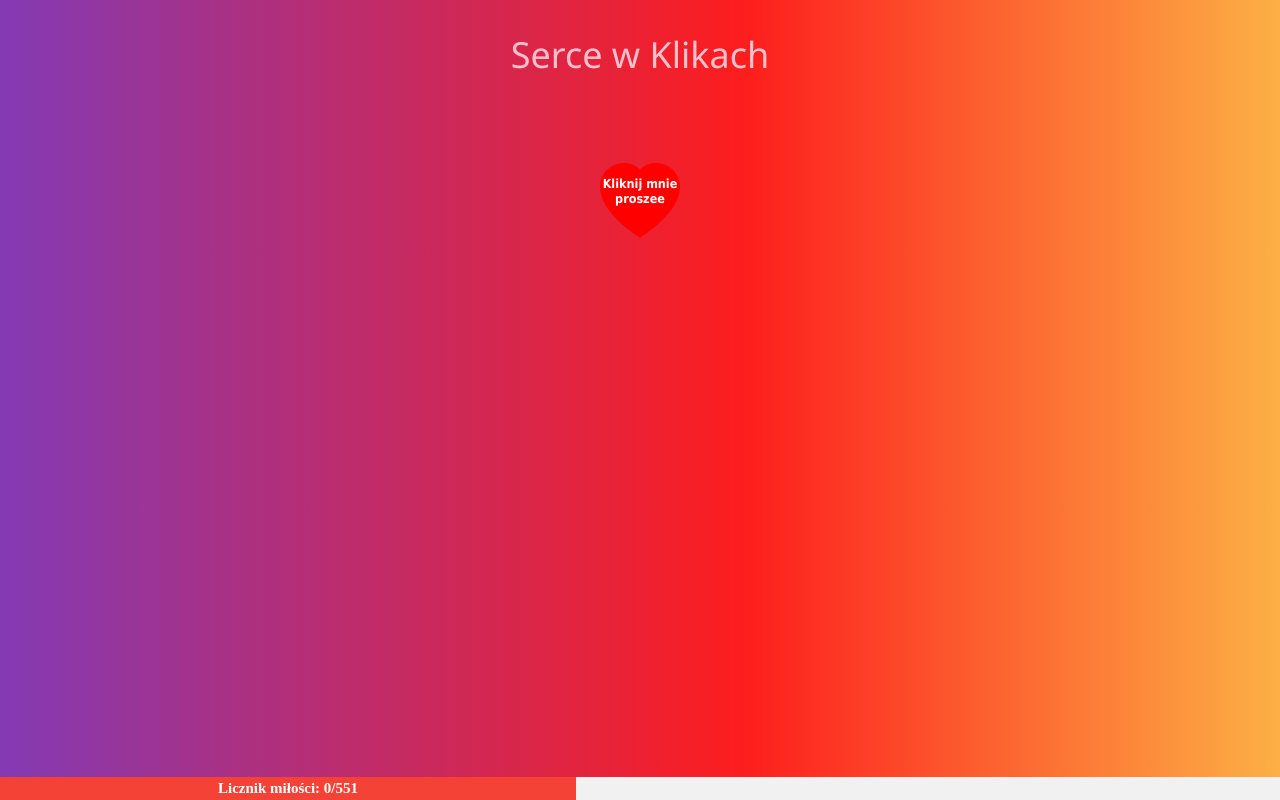
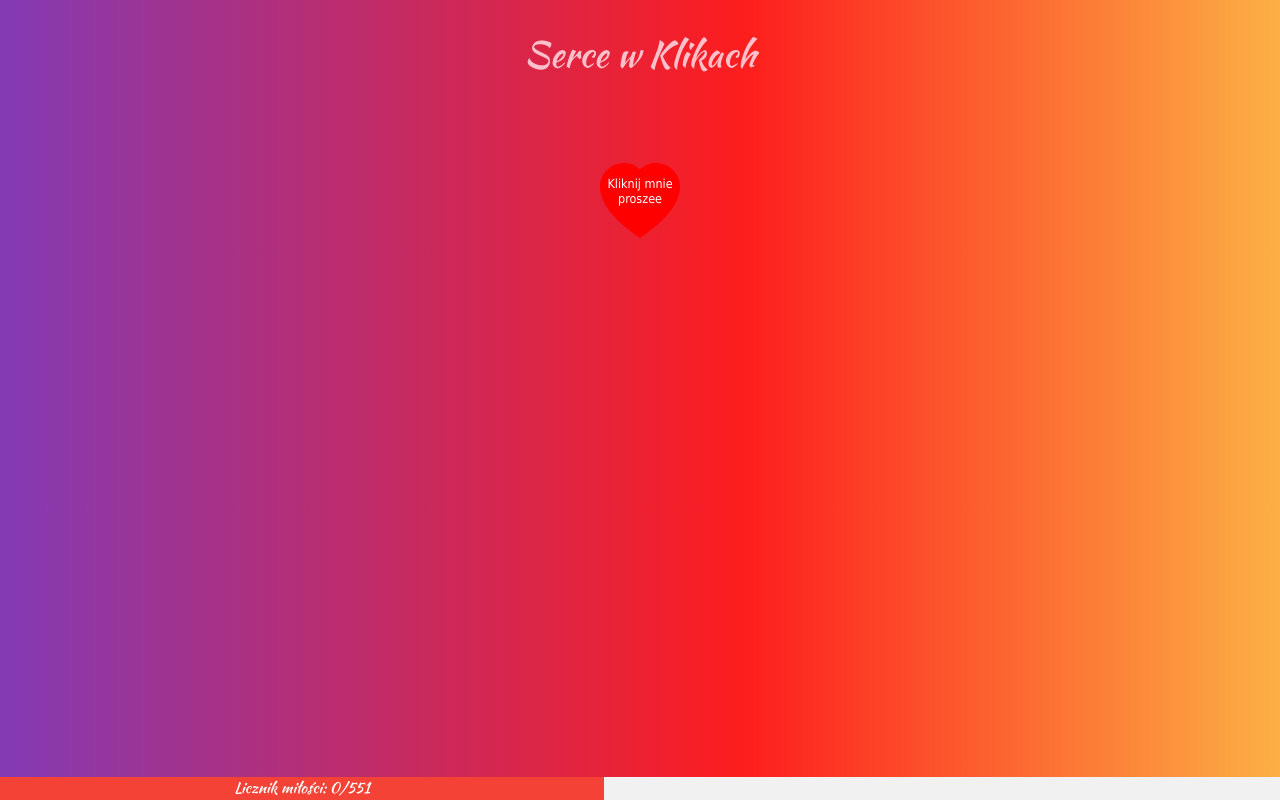
Before and after one commit to eufrat987/my-love, a plain HTML site: page index.html in a window 1280 px wide. Drawn offline with nearby package versions, Linux system fonts and the light colour scheme.

Commit message:
Fix fond and bar width and animate

```diff
--- a/index.html
+++ b/index.html
@@ -31,34 +31,52 @@
         html, body {margin: 0; height: 100%; overflow: hidden}
 
 
-        .t {
+        .reward {
             visibility: hidden;
             font-family: 'Dancing Script', cursive;
         }
 
-        div {
-            font-family: 'SourceSerifProRegular';
-            font-weight: bolder;
-            font-style: normal;
-            color: darkmagenta;
-        }
+        /* div {
+        font-family: 'SourceSerifProRegular';
+        font-weight: bolder;
+        font-style: normal;
+        color: darkmagenta;
+        } */
 
         #progress-bar {
-            font-family: 'SourceSerifProRegular';
-            font-weight: bolder;
+            font-family: 'Kaushan Script';
+            font-weight: normal;
             font-style: normal;
 
 
             color: darkmagenta;
         }
 
+
+        #progress-bar-parent {
+            visibility: hidden;
+            transition: 2s;
+            transition-delay: 2s;
+        }
+
         .my-title {
-            font-family: 'Kaushan Script', cursive;
+            font-family: 'Kaushan Script';
             font-weight: normal;
             font-style: normal;
             color: pink;
         }
 
+        #my-title-id {
+            visibility: hidden;
+            transition: visibility 2s;
+            transition-delay: 2s;
+        }
+
+        .helper {
+            visibility: hidden;
+            transition: visibility 2s;
+            transition-delay: 2s;
+        }
 
 
         .heart {
@@ -159,13 +177,13 @@
 
 <body>
 
-    <div class="row d-flex justify-content-center mt-4 my-title win-hide">
-        <h1 class="prevent-select">Serce w Klikach</h1>
+    <div id="my-title-id" class="row d-flex justify-content-center mt-4 my-title win-hide">
+        <h1 class="prevent-select my-title">Serce w Klikach</h1>
     </div>
 
 
-    <div class="w3-light-grey bar prevent-select win-hide">
-        <div id="progress-bar" class="w3-container w3-red w3-center" style="width:45%">Licznik miłości: 0/551</div>
+    <div id="progress-bar-parent" class="w3-light-grey bar prevent-select win-hide">
+        <div id="progress-bar" class="w3-container w3-red w3-center" style="width:100%">Licznik miłości: 0/551</div>
     </div>
 
     <div class="row d-flex justify-content-center mt-4">
@@ -173,11 +191,11 @@
         <svg  id="heart" class="heart align-middle  mt-5 " onclick="increment()" xmlns="http://www.w3.org/2000/svg" width="100" height="100" fill="red" class="bi bi-heart-fill" viewBox="0 0 16 16">
             <path fill-rule="evenodd" d="M8 1.314C12.438-3.248 23.534 4.735 8 15-7.534 4.736 3.562-3.248 8 1.314"/>
 
-            <text  class="t prevent-select" x="8" y="5" text-anchor="middle" fill="pink" font-size="2.5" font-family="Tangerine">Kocham Cię</text>
-            <text class="t prevent-select" x="8" y="8" text-anchor="middle" fill="pink" font-size="2.5" font-family="Tangerine">Aniu</text>
+            <text  class="reward prevent-select" x="8" y="5" text-anchor="middle" fill="pink" font-size="2.5" font-family="Tangerine">Kocham Cię</text>
+            <text class="reward prevent-select" x="8" y="8" text-anchor="middle" fill="pink" font-size="2.5" font-family="Tangerine">Aniu</text>
 
-            <text id="help" class="prevent-select" x="8" y="5" text-anchor="middle" fill="white" font-size="2.5" font-family="Tahoma">Kliknij mnie</text>
-            <text id="help2" class="prevent-select" x="8" y="8" text-anchor="middle" fill="white" font-size="2.5" font-family="Tahoma">proszee</text>
+            <text id="help" class="prevent-select helper" x="8" y="5" text-anchor="middle" fill="white" font-size="2.5" font-family="Tahoma">Kliknij mnie</text>
+            <text id="help2" class="prevent-select helper" x="8" y="8" text-anchor="middle" fill="white" font-size="2.5" font-family="Tahoma">proszee</text>
 
         </svg>
 
@@ -194,10 +212,7 @@
             return new Promise(resolve => setTimeout(resolve, ms));
         }
 
-        // for (let i=0;i<559;i++) {
-        //     sleep(1);
-        //     increment();
-        // }
+
 
         function increment() {
             console.log("DEBUG: BARDZO...")
@@ -212,7 +227,7 @@
                 for (let i = 0; i < elements.length; i++) {
                     elements[i].style.visibility = "hidden";
                 }
-                elements = document.getElementsByClassName("t");
+                elements = document.getElementsByClassName("reward");
                 for (let i = 0; i < elements.length; i++) {
                     elements[i].style.visibility = "visible";
                 }
@@ -222,7 +237,11 @@
             count += 1;
 
             var progressBar = document.getElementById("progress-bar");
-            currentWidth = (count / 10) + 44;
+
+            let width = window.screen.width;
+            let startWidth = -40/1500 * width + 60 + 320 * 40 / 1500;
+
+            currentWidth = (count / 10) + startWidth;
 
             if (currentWidth < 100) {
                 currentWidth += 1;
@@ -239,11 +258,41 @@
 
         }
 
+        function showHelp() {
+            let elements = document.getElementsByClassName("helper");
+            for (let i = 0; i < elements.length; i++) {
+                elements[i].style.visibility = "visible";
+            }
+        }
+
         function hideHelp() {
             const help = document.getElementById("help");
             help.style.visibility = "hidden"
             const help2 = document.getElementById("help2");
             help2.style.visibility = "hidden"
+        }
+
+        window.onload = () => {
+
+            let width = window.screen.width;
+            let startWidth = -40/1500 * width + 60 + 320 * 40 / 1500;
+
+            var progressBar = document.getElementById("progress-bar");
+            currentWidth = (count / 10) + startWidth;
+            progressBar.style.width = currentWidth + "%";
+            var progressBarParent = document.getElementById("progress-bar-parent");
+            progressBarParent.style.visibility = "visible";
+
+
+            var tit = document.getElementById("my-title-id");
+            tit.style.visibility = "visible";
+
+            showHelp();
+
+            //     for (let i=0;i<559;i++) {
+            //     sleep(1);
+            //     increment();
+            // }
         }
 
     </script>
```
